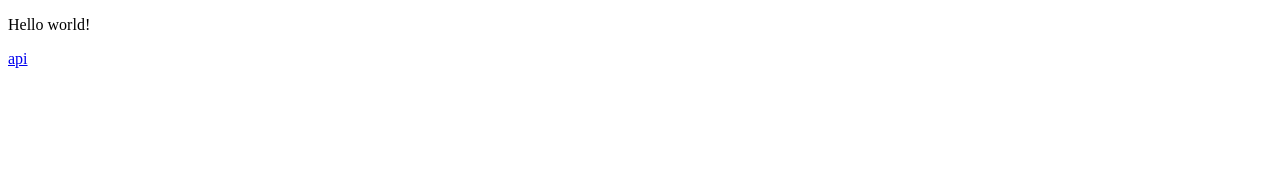
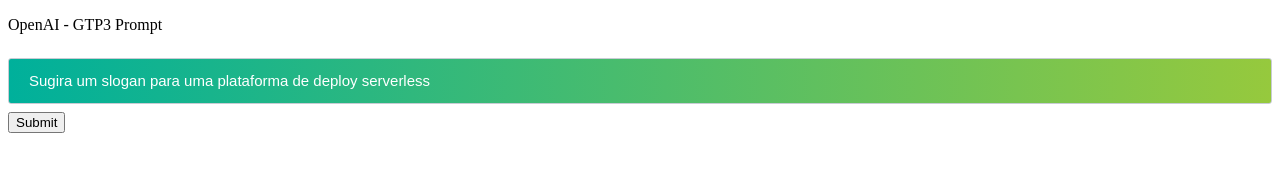
Before and after one commit to bohr-io/openai-template, a website: page index.html in a window 1280 px wide. Drawn offline with Linux system fonts and the light colour scheme.

Commit message:
minimal front-end

```diff
--- a/api/core/index.ts
+++ b/api/core/index.ts
@@ -14,7 +14,7 @@ api.get('/', async (req, res) => {
 		prompt: req.query.prompt,
 		max_tokens: 256
 	});
-	return { status: completion.data.choices[0].text };
+	return { result: completion.data.choices[0].text };
 })
 
 export async function handler(event: APIGatewayEvent, context: Context) {
--- a/index.html
+++ b/index.html
@@ -3,9 +3,48 @@
 <head>
 <meta charset="utf-8">
 <title>bohr template</title>
+<style type="text/css">
+input[type=text], select {
+  width: 100%;
+  padding: 12px 20px;
+  margin: 8px 0;
+  display: inline-block;
+  border: 1px solid #c8ccd4;
+  border-radius: 3px;
+  font-size: 15px;
+  line-height: 20px;
+  box-sizing: border-box;
+  background: linear-gradient(to right, #00b09b 0%, #96c93d 100%);
+  color: white;
+}
+</style>
+<script>
+  async function onSubmit(event) {
+    event.preventDefault();
+    try {
+      const response = await fetch("/api?prompt=" + document.getElementById('prompt').value, {
+        method: "GET",
+      });
+
+      const data = await response.json();
+      if (response.status !== 200) {
+        throw data.error || new Error(`Request failed with status ${response.status}`);
+      }
+
+      document.getElementById('result').innerText = data.result;
+    } catch(error) {
+      console.error(error);
+      alert(error.message);
+    }
+  }
+</script>
 </head>
 <body>
-<p>Hello world!</p>
-<p><a href="/api">api</a></p>
+  <form onsubmit="onSubmit(event)">
+    <p>OpenAI - GTP3 Prompt</p>
+    <input type="text" id="prompt" value="Sugira um slogan para uma plataforma de deploy serverless" />
+    <input type="submit" value="Submit" />
+  </form>
+  <div id="result"></div>
 </body>
 </html>
```
